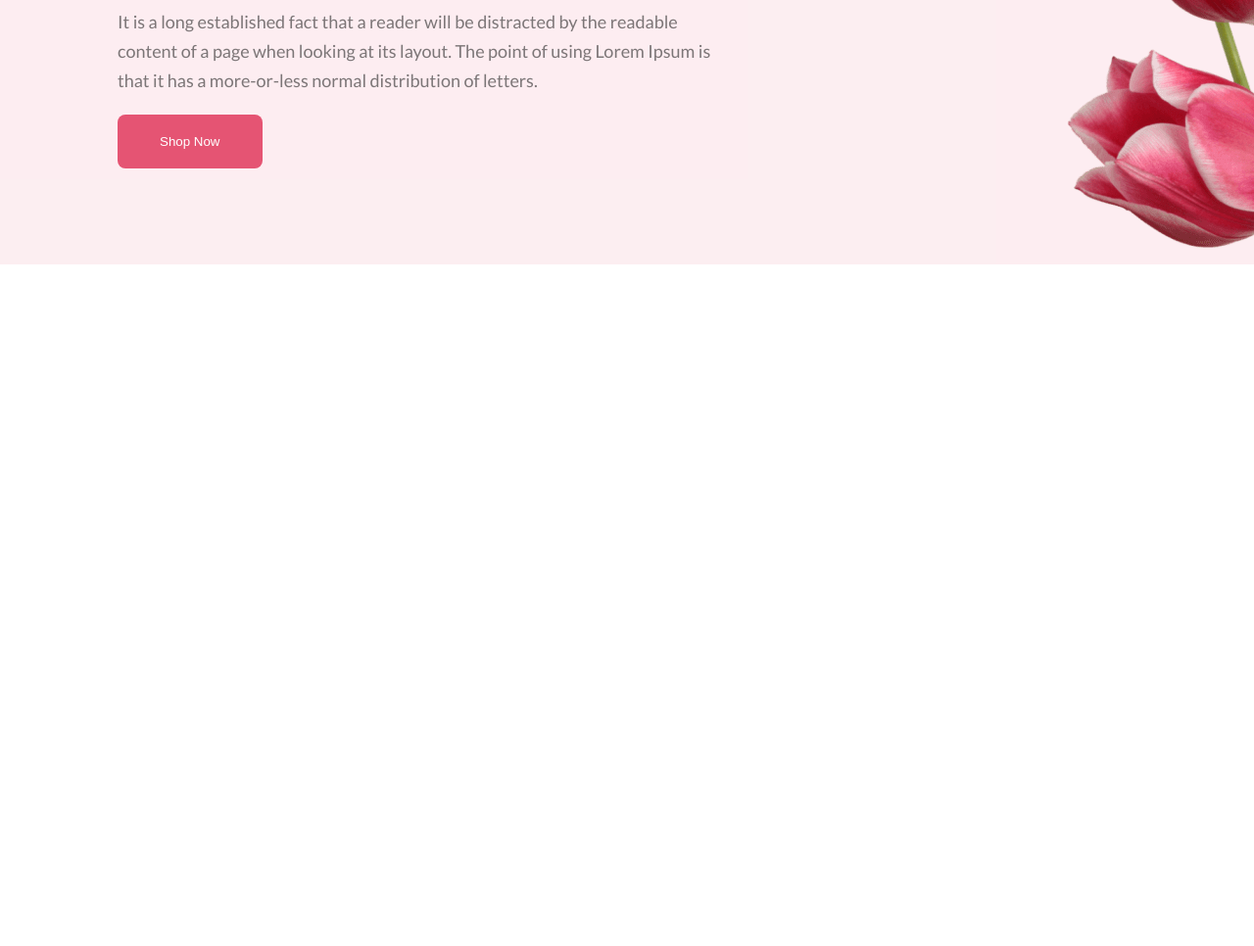
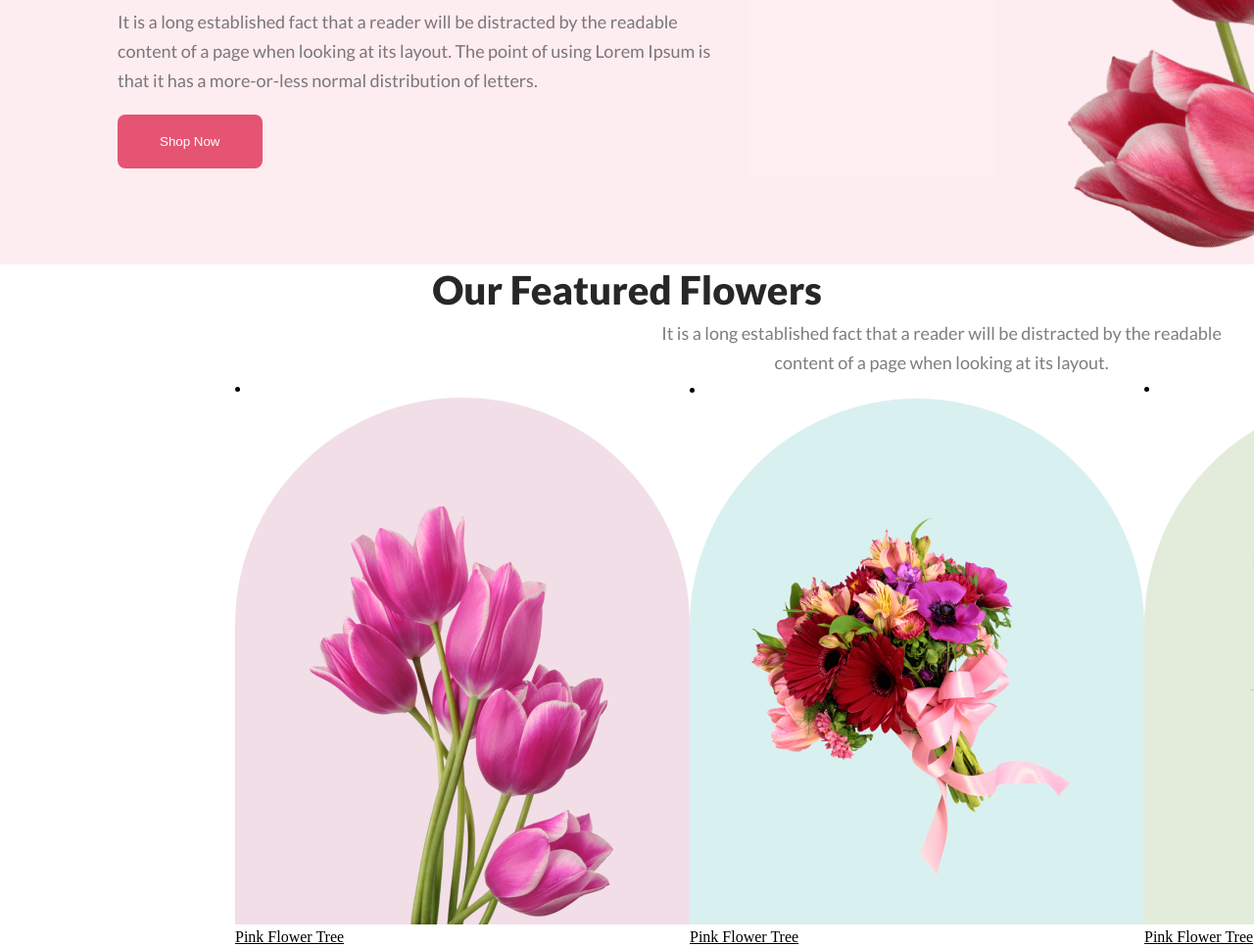
Before and after one commit to Wazid339/Flower-shop-assignment, a plain HTML site: page index.html in a window 1280 px wide. Shown: the part 580-1546 px from the top of the page at 98% size. Before the commit the page ends 850 px from the top, so only its background shows below. Drawn offline with Linux system fonts and the light colour scheme.

Commit message:
added H3, flower img, name

```diff
--- a/index.html
+++ b/index.html
@@ -25,6 +25,16 @@
         </div>
     </header>
     <main>
+        <div class="title-continer" >
+            <h3 class="title-continer1">Our Featured Flowers</h3>
+            <p class="title-description">It is a long established fact that a reader will be distracted by the readable content of a page when looking at its layout.</p>
+        </div>
+        <div class="flower-name">
+            <li class="fonts" ><img class="bg1" src="Flower Asset/pngwing 6.png" alt=""><u>Pink Flower Tree</u>
+            </li>
+            <li><img  class="bg2" src="Flower Asset/pngwing 5.png" alt=""><u>Pink Flower Tree</u></li>
+            <li><img class="bg3" src="Flower Asset/pngwing 7.png" alt=""><u>Pink Flower Tree</u></li>
+        </div>
 
     </main>
     <footer>
--- a/style/style.css
+++ b/style/style.css
@@ -1,3 +1,4 @@
+/* /* This is header sections* */
 *{
     margin: 0;
     padding: 0;
@@ -67,6 +68,67 @@
     margin-top: 50px;
     margin-right: 220px;
     margin-left: 230px;
+}
+
+/* This main section*/
 
 
+.title-continer1{
+    color: #272727;
+    text-align: center;
+    font-family: Lato;
+    font-size: 40px;
+    font-weight: 800;
+    padding: 2px 5px;
 }
+.title-description{
+display: flex;
+width: 590px;
+color: rgba(39, 39, 39, 0.60);
+text-align: center;
+font-family: Lato;
+font-size: 18px;
+font-weight: 400;
+line-height: 30px;
+padding: 3px;
+margin-left: 663px;
+margin-right:  663px;
+}
+.flower-name{
+    display: flex;
+    align-items: center;
+    margin-left: 240px;
+    margin-right: 120px;
+    margin-bottom: auto;
+}
+
+.bg1{
+    width: 310px;
+    height: 428px;
+    border-radius: 300px 300px 0px 0px;
+    background: rgba(167, 33, 98, 0.15);
+    padding-top: 110px;
+    padding-right: 78px;
+    padding-left: 76px;
+    margin-left: 30s0px;
+}
+.bg2{
+    width: 370px;
+    height: 370px;
+    border-radius: 300px 300px 0px 0px;
+    background: rgba(5, 151, 160, 0.15);
+    padding-top: 117px;
+    padding-left: 47px;
+    padding-right: 47px;
+    padding-bottom: 50px;
+
+}
+.bg3{
+    width: 314px;
+    border-radius: 300px 300px 0px 0px;
+    background: rgba(71, 125, 17, 0.15);height: 471px;
+    padding-top: 67px;
+    padding-right: 75px;
+    padding-left: 75px;
+
+}
```
